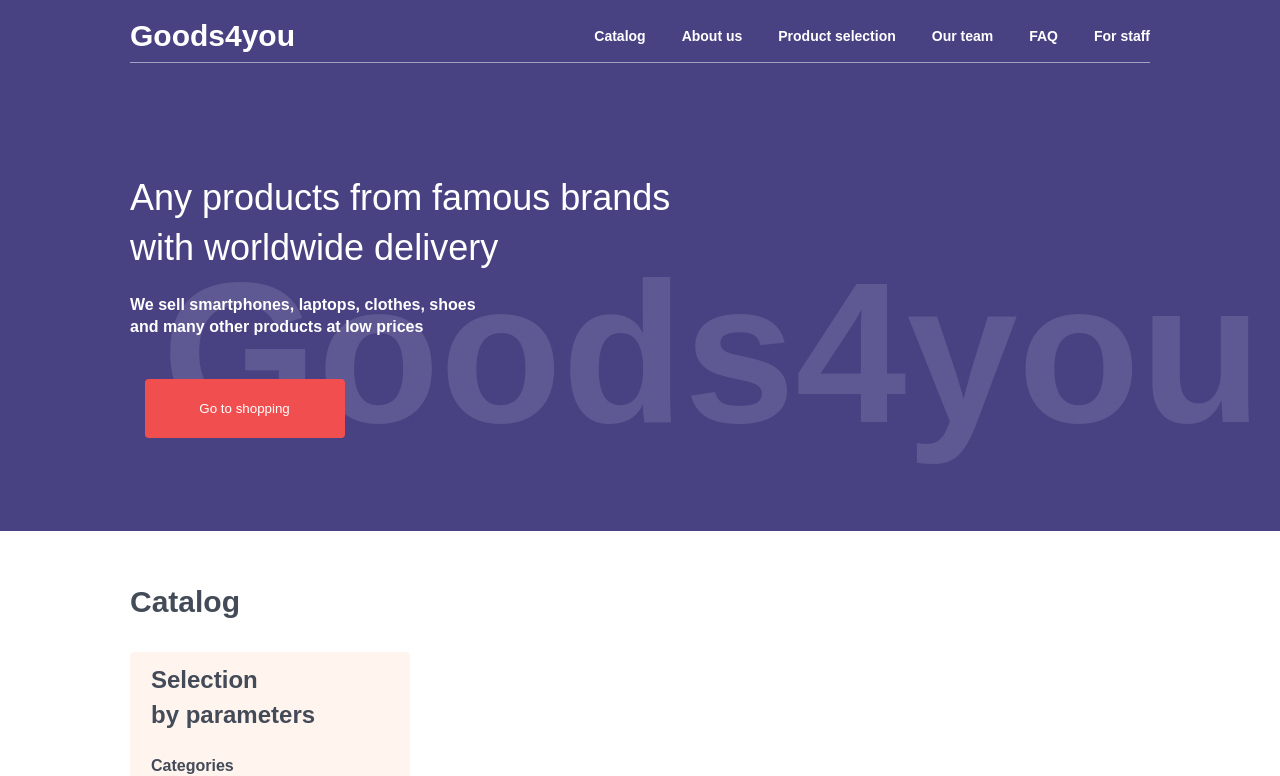
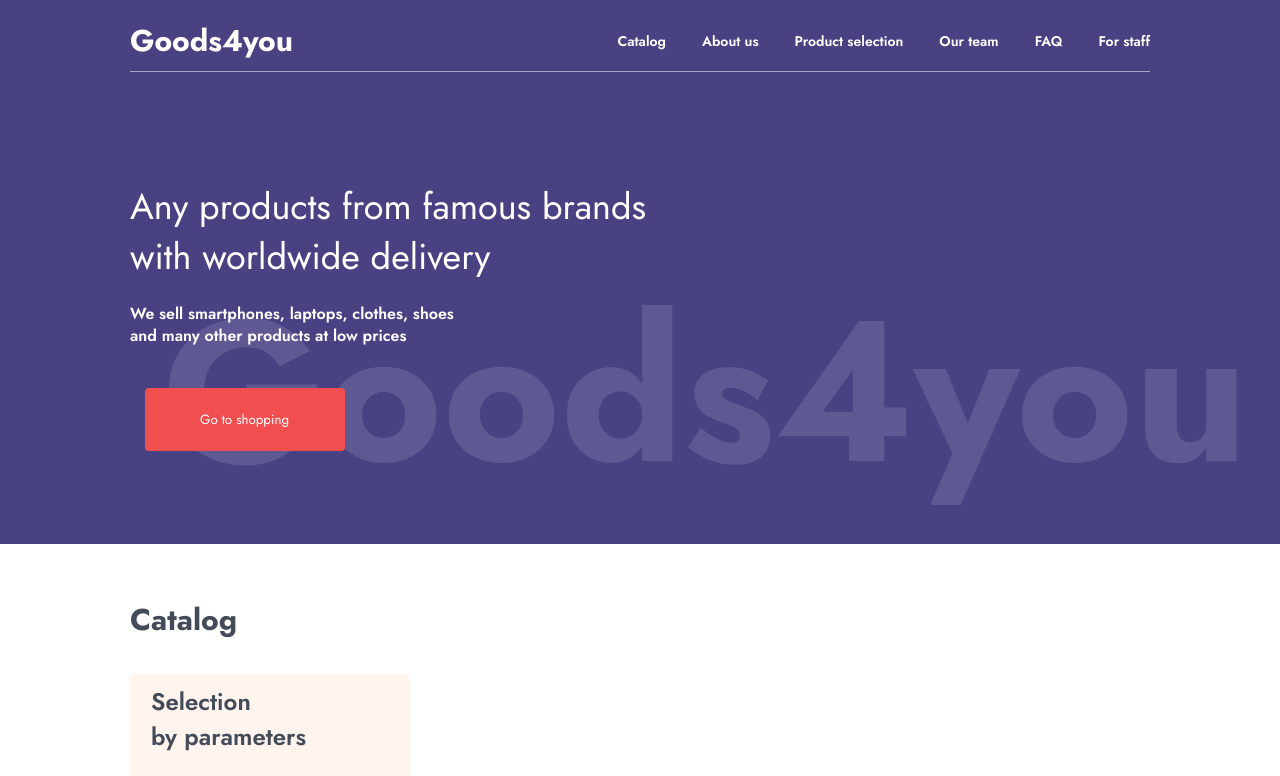
Before and after one commit to distanceOn/t1project, a React (Create React App) app: page / in a window 1280 px wide. Shown: the top 776 px of the page. Built offline with nearby package versions, Linux system fonts and the light colour scheme.

Commit message:
fix: add import fonts

```diff
--- a/src/app/styles/global.scss
+++ b/src/app/styles/global.scss
@@ -1,3 +1,4 @@
+@import 'fonts';
 * {
   font-family: 'Jost', sans-serif;
   box-sizing: border-box;
```
